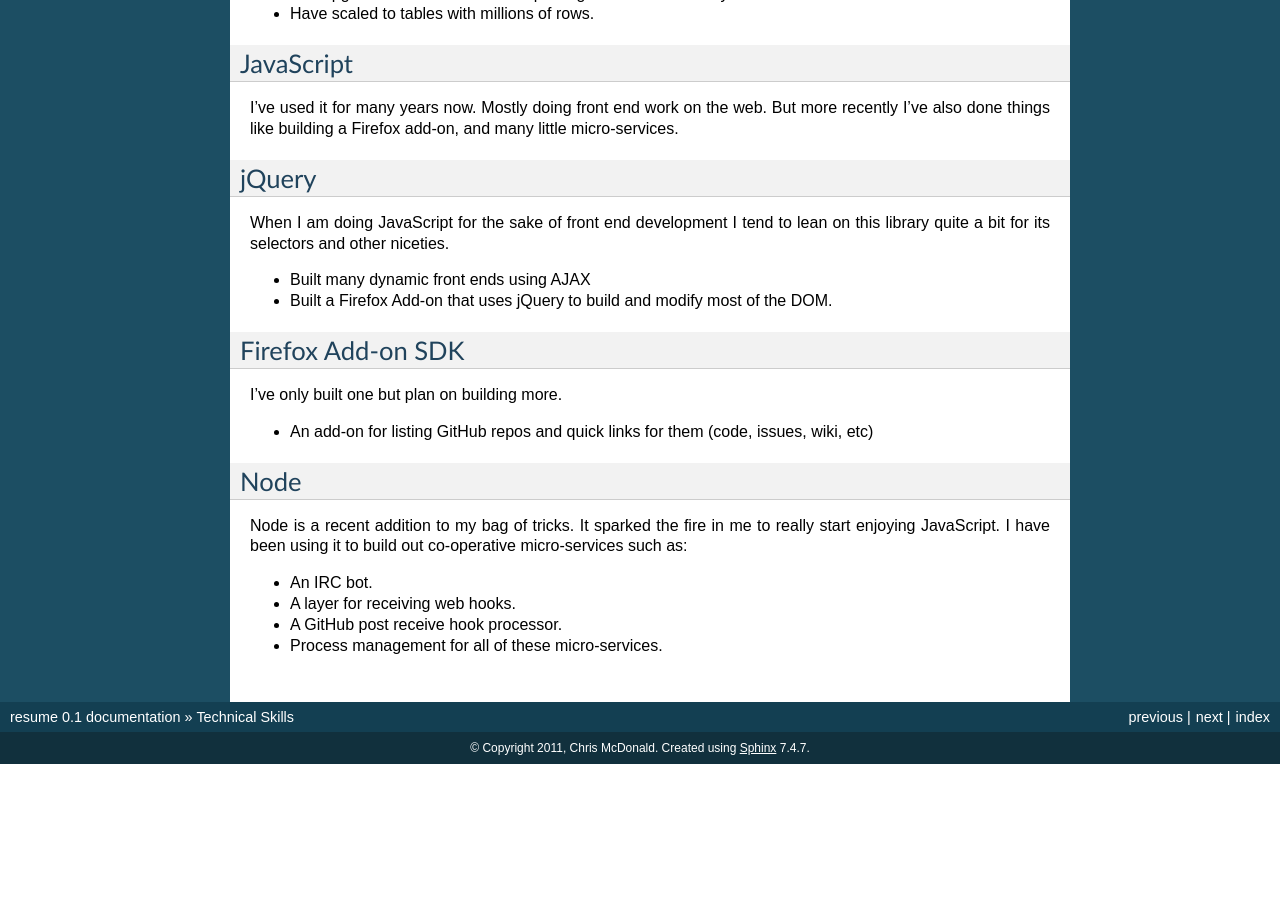
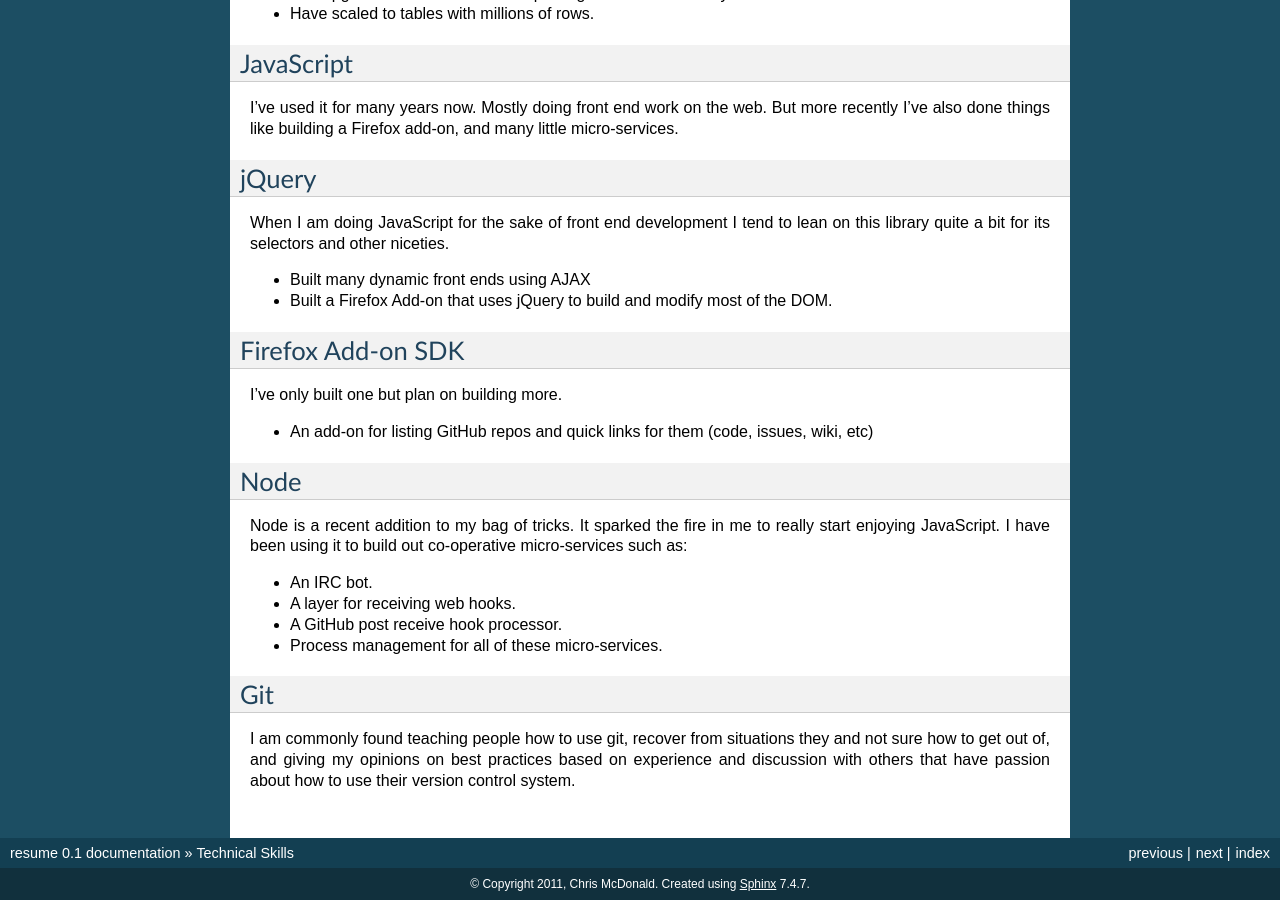
Before and after one commit to wraithan/resume, a Sphinx documentation site: the page built from docs/technical_skills.rst, in a window 1280 px wide and 900 px high, scrolled down 1457 px. Built offline with Sphinx 7.4.7, drawn with Linux system fonts in a browser that asks for light colours; before the commit the page ends 2221 px from its top, so only the background shows below that.

Commit message:
adding git

```diff
--- a/docs/technical_skills.rst
+++ b/docs/technical_skills.rst
@@ -131,3 +131,12 @@ out co-operative micro-services such as:
 * A layer for receiving web hooks.
 * A GitHub post receive hook processor.
 * Process management for all of these micro-services.
+
+###
+Git
+###
+
+I am commonly found teaching people how to use git, recover from
+situations they and not sure how to get out of, and giving my opinions
+on best practices based on experience and discussion with others that
+have passion about how to use their version control system.
```
